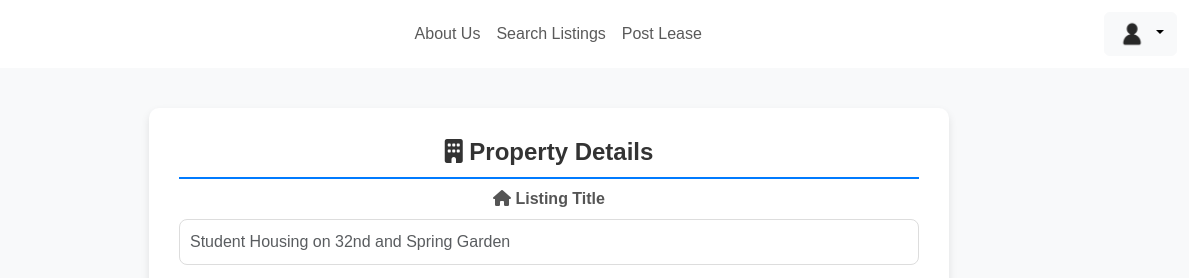
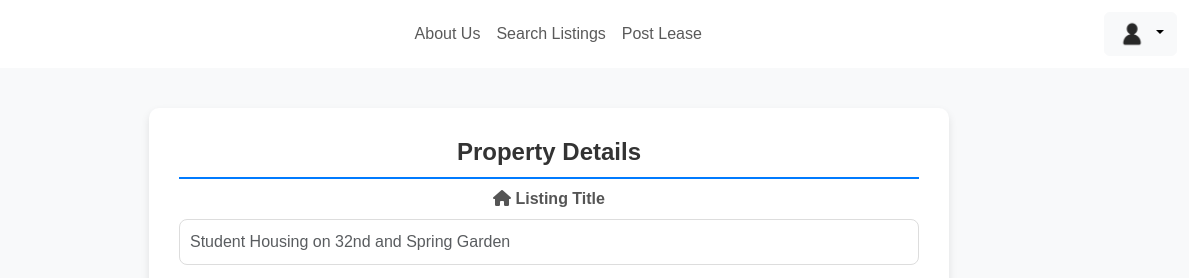
Before and after one commit to patelde510/LeaseIt, a website: page app/public/post.html in a window 1280 px wide. Shown: the top 278 px of the page, 91-1280 px from the left. Drawn offline with nearby package versions, Linux system fonts and the light colour scheme; no server answers.

Commit message:
removed post lease page icon

```diff
--- a/app/public/post.html
+++ b/app/public/post.html
@@ -20,7 +20,7 @@
     <div id="navbar-placeholder"></div>
 
     <div id="post-content-container" class="content-container">
-        <h4 class="text-center"><i class="fa fa-building"></i> Property Details</h4> <!-- Added icon for section title -->
+        <h4 class="text-center">Property Details</h4> <!-- Added icon for section title -->
         <form id="lease-form">
             <div class="row mb-3">
                 <div class="col-md-12">
```
